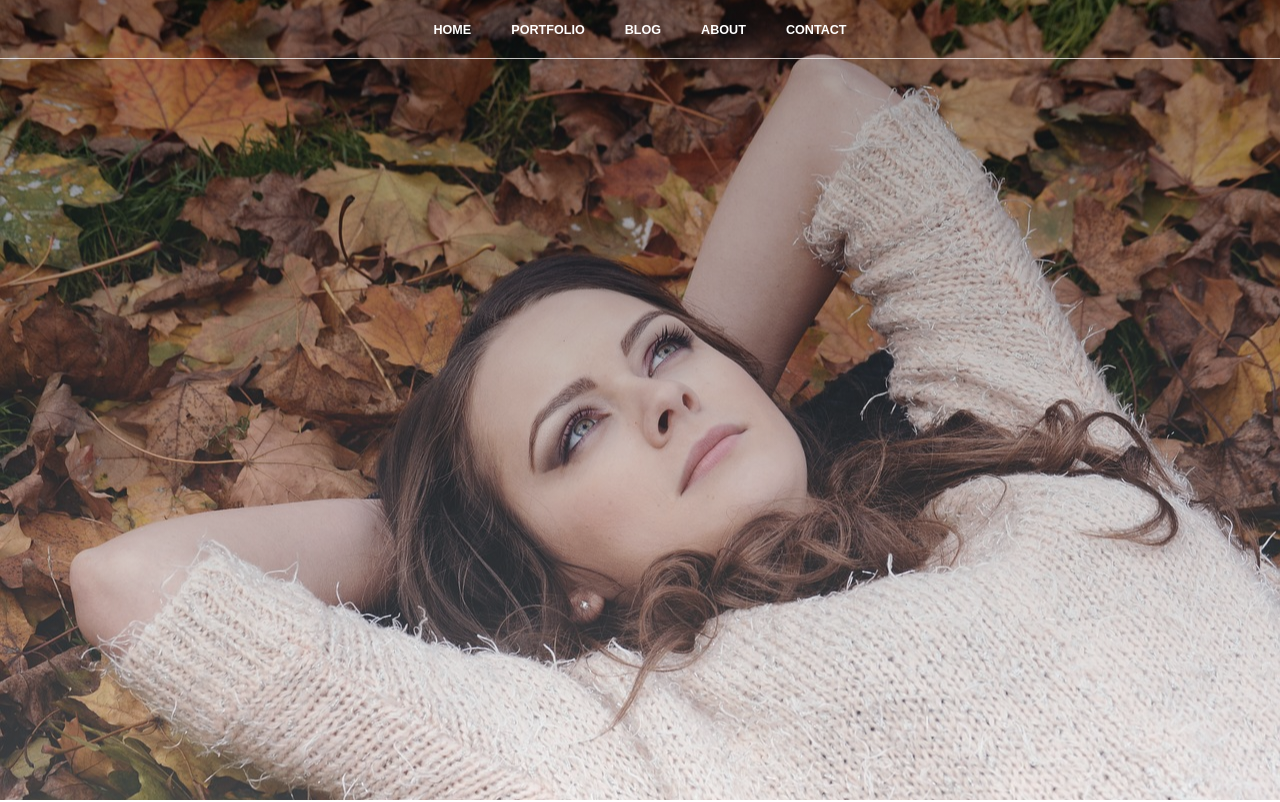
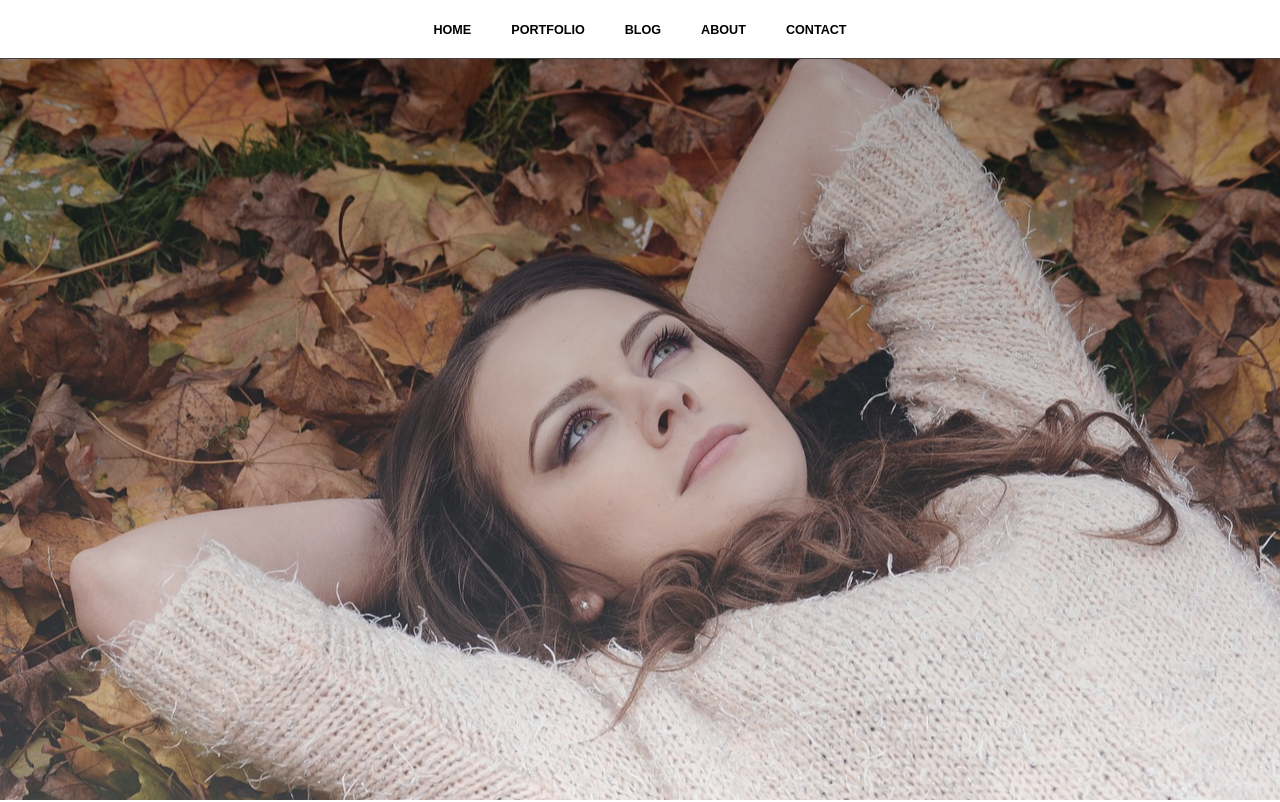
Before and after one commit to adamayd/angelaaydphotography, a Gatsby site: page / in a window 1280 px wide. Shown: the top 802 px of the page. Built offline with nearby package versions, Linux system fonts and the light colour scheme; Gatsby itself is replaced by a stand-in of ours.

Commit message:
reconfigured header and nav for all pages with hero on home

```diff
--- a/src/components/header.js
+++ b/src/components/header.js
@@ -3,15 +3,14 @@ import React from 'react';
 import { Link } from 'gatsby';
 import PropTypes from 'prop-types';
 // import StyledBackgroundSection from './backgroundsection';
-
 import bgImg from '../images/portrait-girl.jpg';
 
-const Header = ({ siteTitle, menuLinks }) => (
+const Header = ({ siteTitle, menuLinks, location }) => (
   <div
     style={{
       backgroundImage: `linear-gradient(rgba(0,0,0,0.3),rgba(255,255,255,0.2)), url(${bgImg})`,
       marginBottom: `1.45rem`,
-      height: '100vh',
+      height: location.pathname === "/" ? '100vh' : '25vh',
       backgroundAttachment: 'fixed',
       backgroundPosition: 'center',
       backgroundSize: 'cover'
@@ -23,7 +22,8 @@ const Header = ({ siteTitle, menuLinks }) => (
         position: 'fixed',
         width: `100%`,
         padding: `0.8rem 1.0875rem`,
-        borderBottom: `1px rgba(255,255,255,0.75) solid`
+        borderBottom: `1px rgba(0,0,0,0.75) solid`,
+        backgroundColor: 'white'
       }}
     >
       <nav style={{ display: 'flex', justifyContent: 'center' }}>
@@ -32,7 +32,7 @@ const Header = ({ siteTitle, menuLinks }) => (
             <li key={link.name} style={{ 'listStyleType': 'none', marginBottom: 0 }}>
               <Link to={link.link}
                 style={{
-                  color: `white`,
+                  color: `black`,
                   textDecoration: `none`,
                   textAlign: `left`,
                   padding: '20px',
--- a/src/components/layout.js
+++ b/src/components/layout.js
@@ -1,12 +1,14 @@
 import React from 'react';
 import PropTypes from 'prop-types';
 import { StaticQuery, graphql } from 'gatsby';
-
+import { Location } from '@reach/router';
 import Header from './header';
 import Footer from './footer';
 import '../css/layout.css'
 
 const Layout = ({ children }) => (
+  <Location>
+    {({ location }) => (
       <StaticQuery
       query={graphql`
         query SiteTitleQuery {
@@ -24,8 +26,11 @@ const Layout = ({ children }) => (
       `}
       render={data => (
         <>
-        <Header menuLinks={data.site.siteMetadata.menuLinks} siteTitle={data.site.siteMetadata.title} />
-        {console.log(data)}
+          <Header
+            menuLinks={data.site.siteMetadata.menuLinks}
+            siteTitle={data.site.siteMetadata.title}
+            location={location}
+          />
           <div
             style={{
               margin: `0 auto`,
@@ -40,6 +45,8 @@ const Layout = ({ children }) => (
         </>
       )}
     />
+    )}
+  </Location>
 )
 
 Layout.propTypes = {
```
Lines whose indentation alone changed are shown as unchanged.
